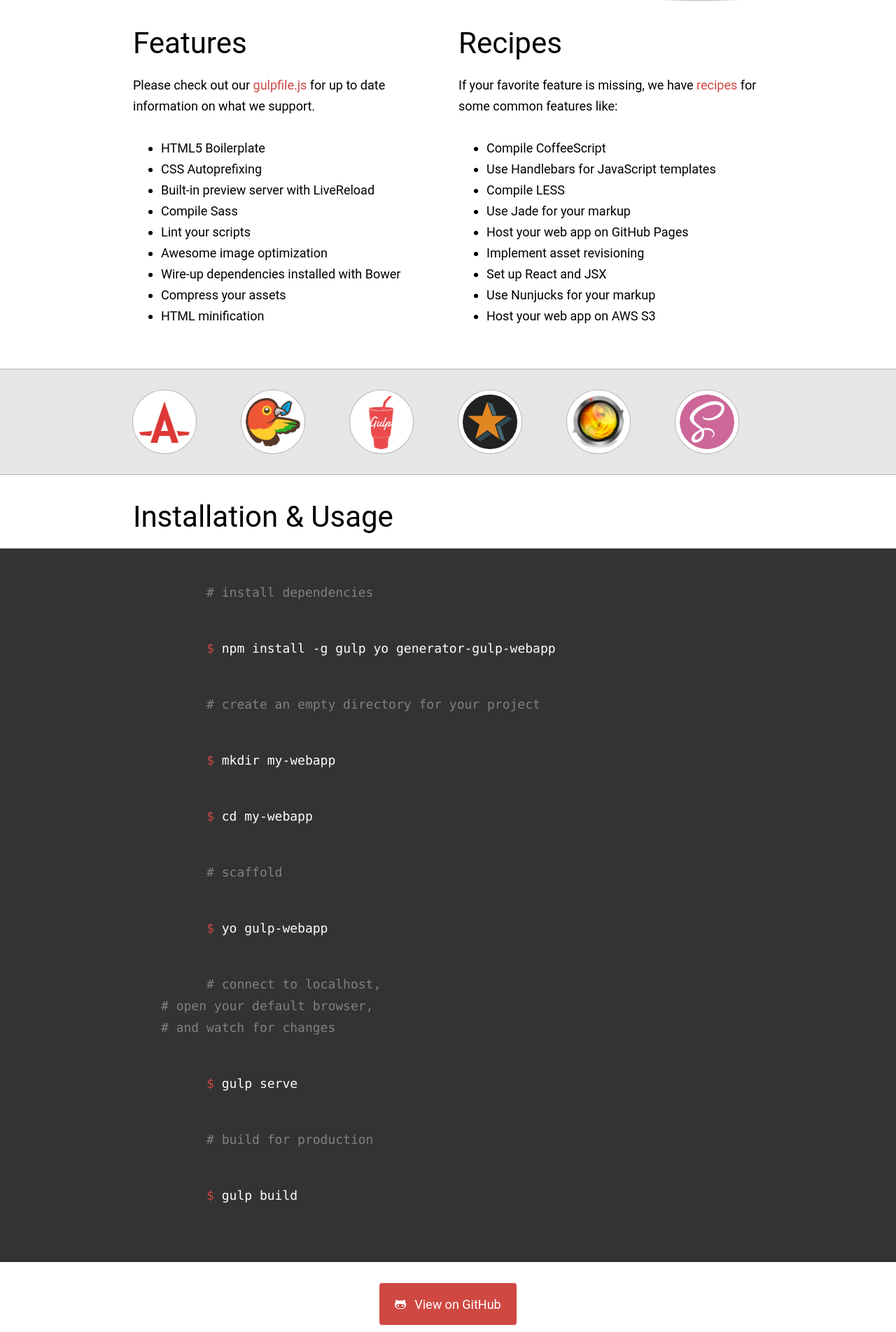
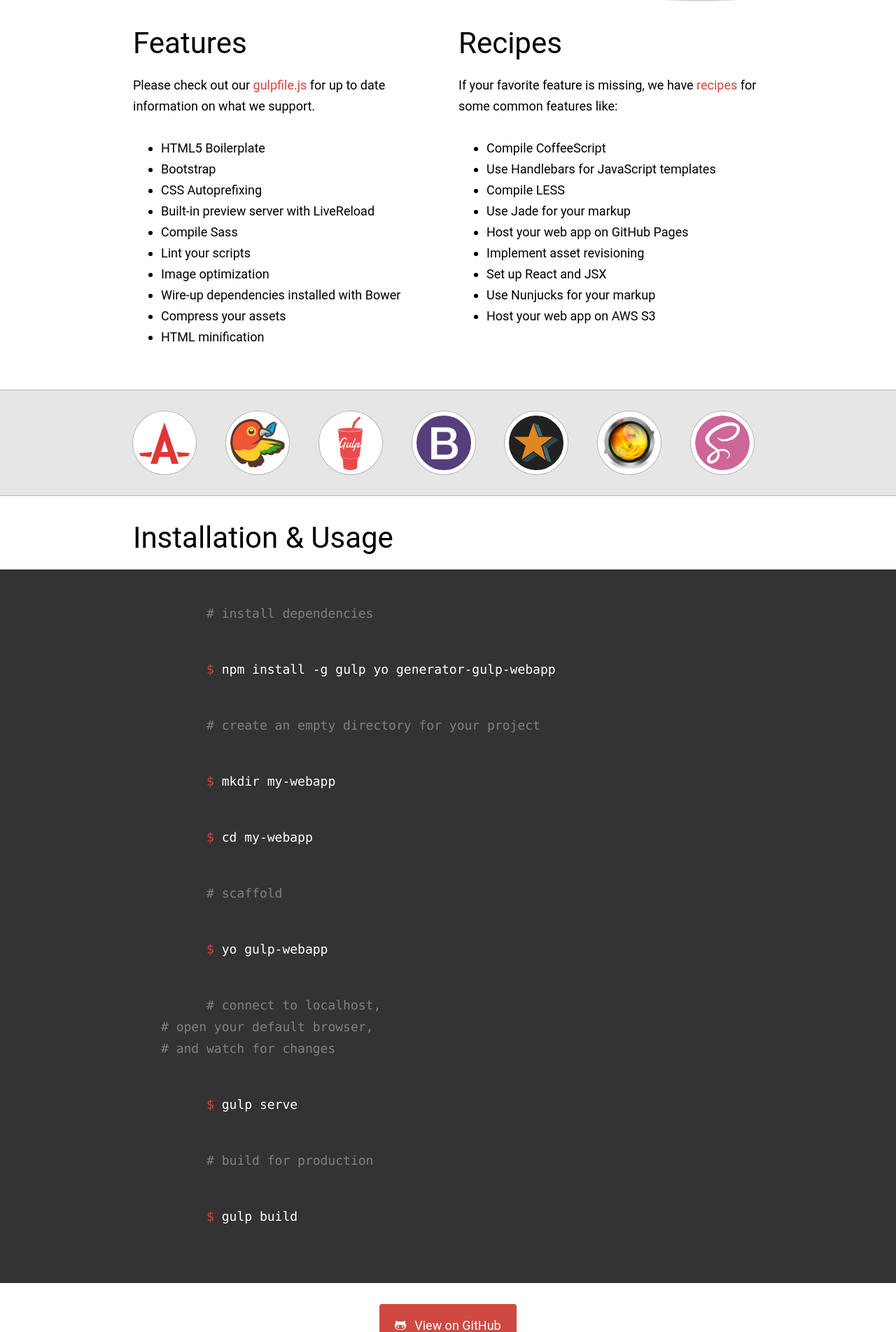
Before and after one commit to yeoman/generator-webapp, a Jekyll site: the page built from index.html, in a window 1280 px wide. Shown: the part 608-2512 px from the top of the page at 70% size. Built offline with Jekyll 4.4.1, drawn with Linux system fonts in a browser that asks for light colours.

Commit message:
Add Bootstrap as a feature
Fixes #245.

```diff
--- a/_includes/features.html
+++ b/_includes/features.html
@@ -4,11 +4,12 @@
 
   <ul class="features-list">
     <li class="feature">HTML5 Boilerplate</li>
+    <li class="feature">Bootstrap</li>
     <li class="feature">CSS Autoprefixing</li>
     <li class="feature">Built-in preview server with LiveReload</li>
     <li class="feature">Compile Sass</li>
     <li class="feature">Lint your scripts</li>
-    <li class="feature">Awesome image optimization</li>
+    <li class="feature">Image optimization</li>
     <li class="feature">Wire-up dependencies installed with Bower</li>
     <li class="feature">Compress your assets</li>
     <li class="feature">HTML minification</li>
--- a/_includes/vendors.html
+++ b/_includes/vendors.html
@@ -11,6 +11,9 @@
         <a class="vendor vendor-gulp" title="Gulp" target="_blank" href="http://gulpjs.com/"></a>
       </div>
       <div class="col">
+        <a class="vendor vendor-bootstrap" title="Bootstrap" target="_blank" href="http://getbootstrap.com/"></a>
+      </div>
+      <div class="col">
         <a class="vendor vendor-h5bp" title="HTML5 Boilerplate" target="_blank" href="http://html5boilerplate.com/"></a>
       </div>
       <div class="col">
--- a/styles/_vendors.scss
+++ b/styles/_vendors.scss
@@ -20,11 +20,11 @@
     padding-right: $gutter/2;
 
     @include query(480px) {
-      width: (100%/3);
+      width: (100%/4);
     }
 
     @include query(sm) {
-      width: (100%/6);
+      width: (100%/7);
     }
   }
 }
@@ -48,7 +48,7 @@
     transform: rotate(360deg) scale(1.2);
   }
 
-  @each $vendor in autoprefixer, bower, gulp, h5bp, livereload, sass {
+  @each $vendor in autoprefixer, bower, gulp, bootstrap, h5bp, livereload, sass {
     &-#{$vendor} {
       background-image: url('../images/vendors/#{$vendor}.png');
     }
```
Also changed, not shown: images/vendors/bootstrap.png (added).
